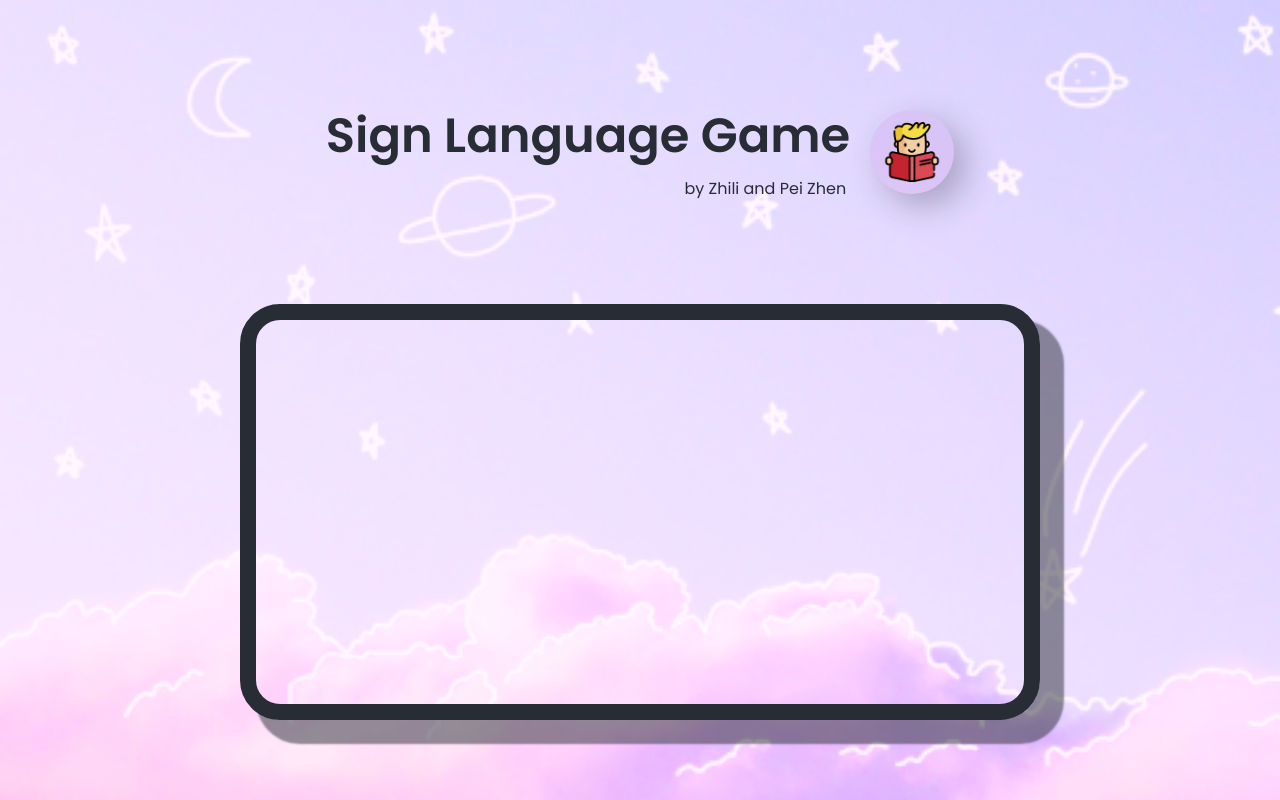
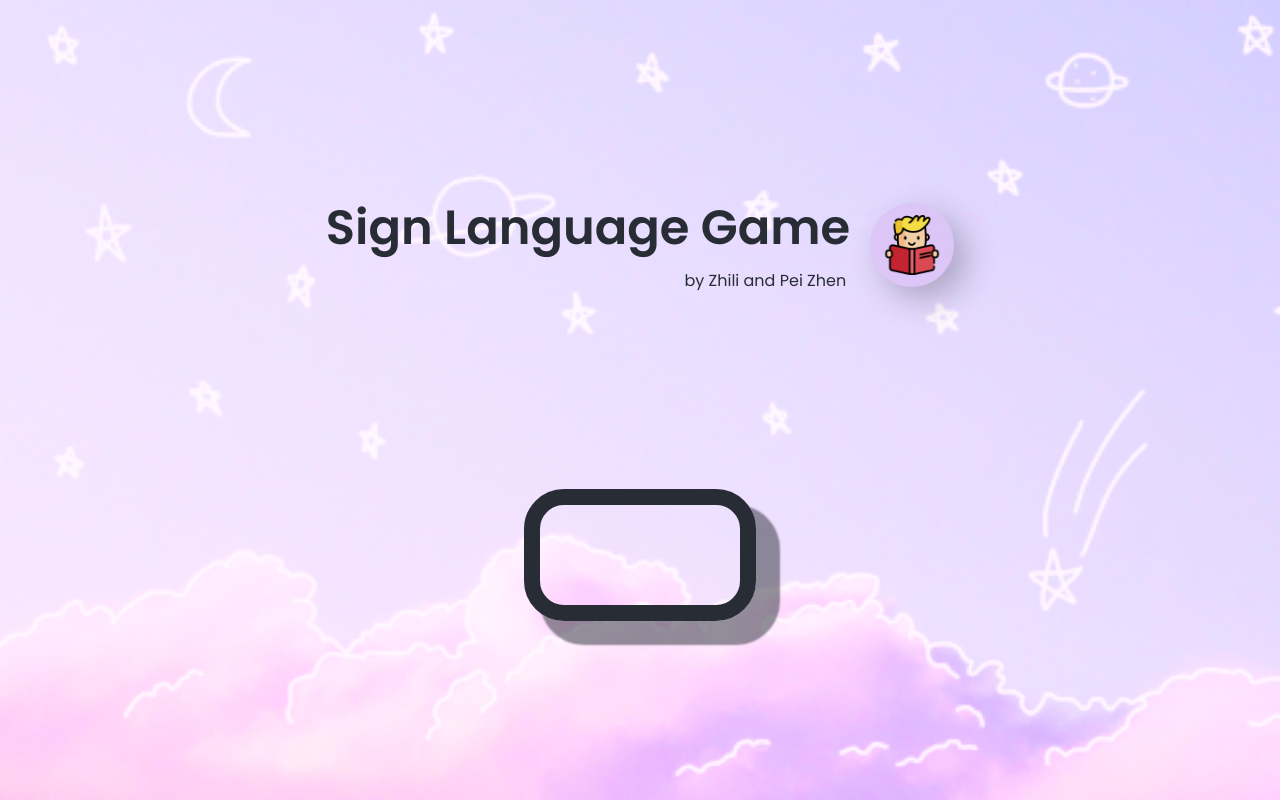
Before and after one commit to yappeizhen/AlphaSign, a React (Create React App) app in the folder ReactCV/: page / in a window 1280 px wide. Built offline with nearby package versions, Linux system fonts and the light colour scheme; no server answers.

Commit message:
initial commit

```diff
--- a/ReactCV/src/App.css
+++ b/ReactCV/src/App.css
@@ -60,7 +60,7 @@ h1 {
   text-align: center;
   z-index: 8;
   width: 60%;
-  height: 60%;
+  max-height: 20%;
   border-radius: 40px;
 }
 .webcam {
--- a/ReactCV/src/App.js
+++ b/ReactCV/src/App.js
@@ -111,6 +111,7 @@ function App() {
           </Modal>
 
         </div>
+        <div className="cam-wrapper">
           <Webcam
             ref={webcamRef}
             muted={true}
@@ -121,6 +122,7 @@ function App() {
             className="canvas"
           />
         </div>
+      </div>
     </div >
   );
 }
```
Lines whose indentation alone changed are shown as unchanged.
